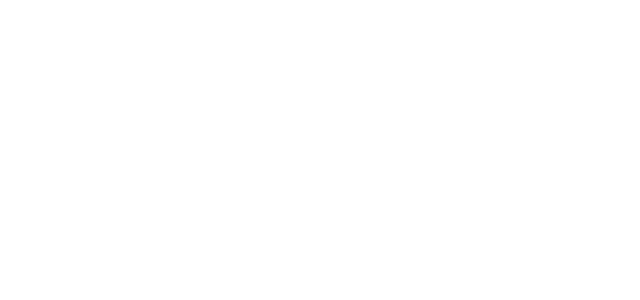
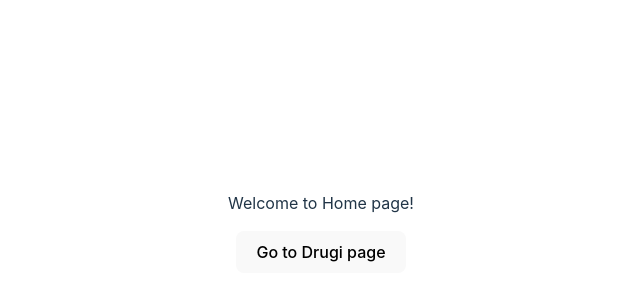
Before and after one commit to sergejkostic/domacini_frontend, a React (Vite) app in the folder domacini_frontend/: page / in a window 1280 px wide. Before the commit this address had no page. Shown: the part 176-476 px from the top of the page, without its empty margins (319-959 px from the left). Built offline with nearby package versions, Linux system fonts and the light colour scheme.

Commit message:
fix first navigation

```diff
--- a/domacini_frontend/src/App.jsx
+++ b/domacini_frontend/src/App.jsx
@@ -7,8 +7,8 @@
   return (
         <BrowserRouter>
             <Routes>
-              <Route path="homepage" element={<HomePage/>} />
-              <Route path ="drugipage" element={<DrugiPage/>} />
+              <Route path='/' element={<HomePage/>} />
+              <Route path ="/drugipage" element={<DrugiPage/>} />
             </Routes>
         </BrowserRouter>
       );
--- a/domacini_frontend/src/pages/Drugipage.jsx
+++ b/domacini_frontend/src/pages/Drugipage.jsx
@@ -7,7 +7,7 @@
     return (
         <div>
             <p>Welcome to Drugi page!</p>
-            <button onClick={() => navigate("/homepage")}>Go back to home page</button>
+            <button onClick={() => navigate("/")}>Go back to home page</button>
         </div>
     )
 }
```
